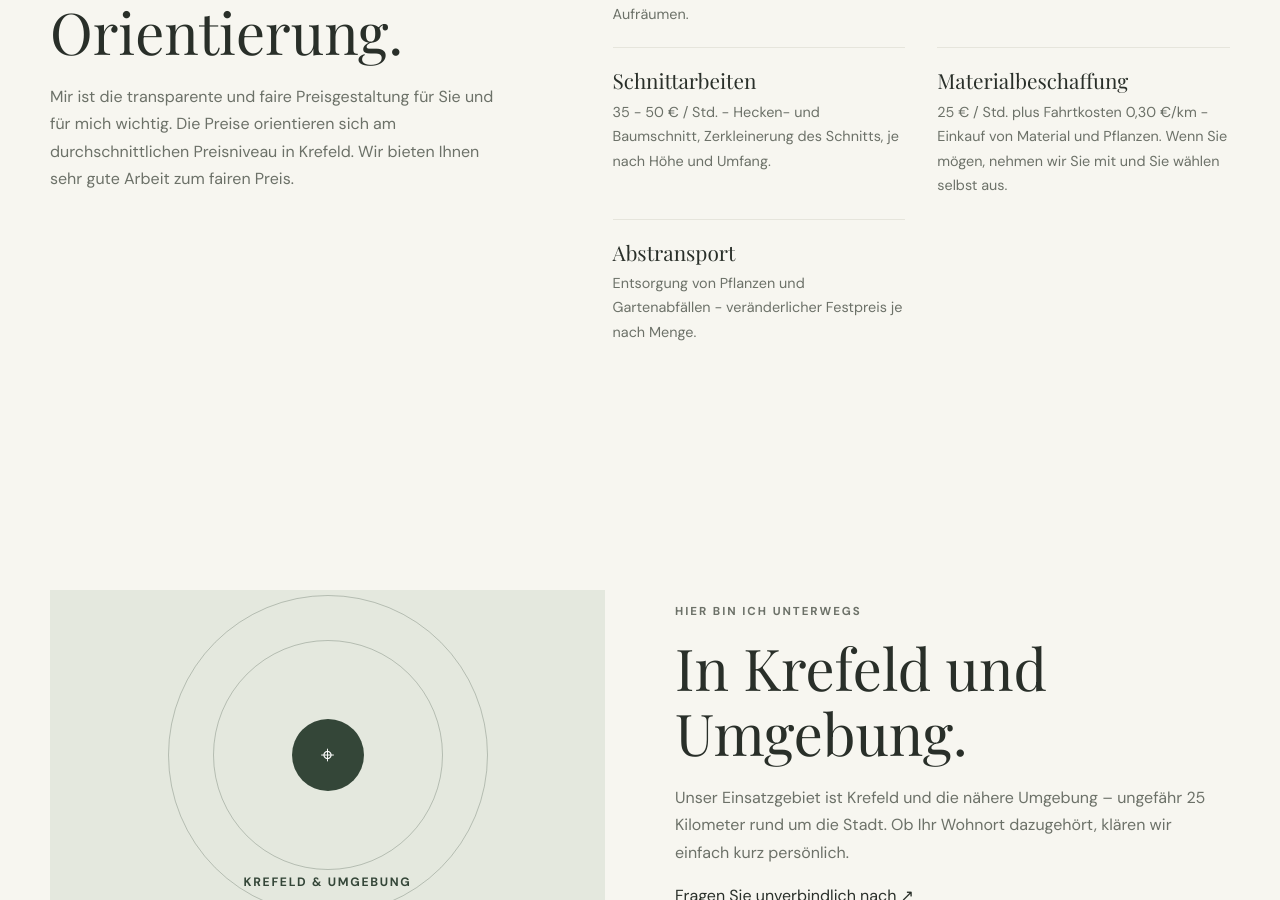
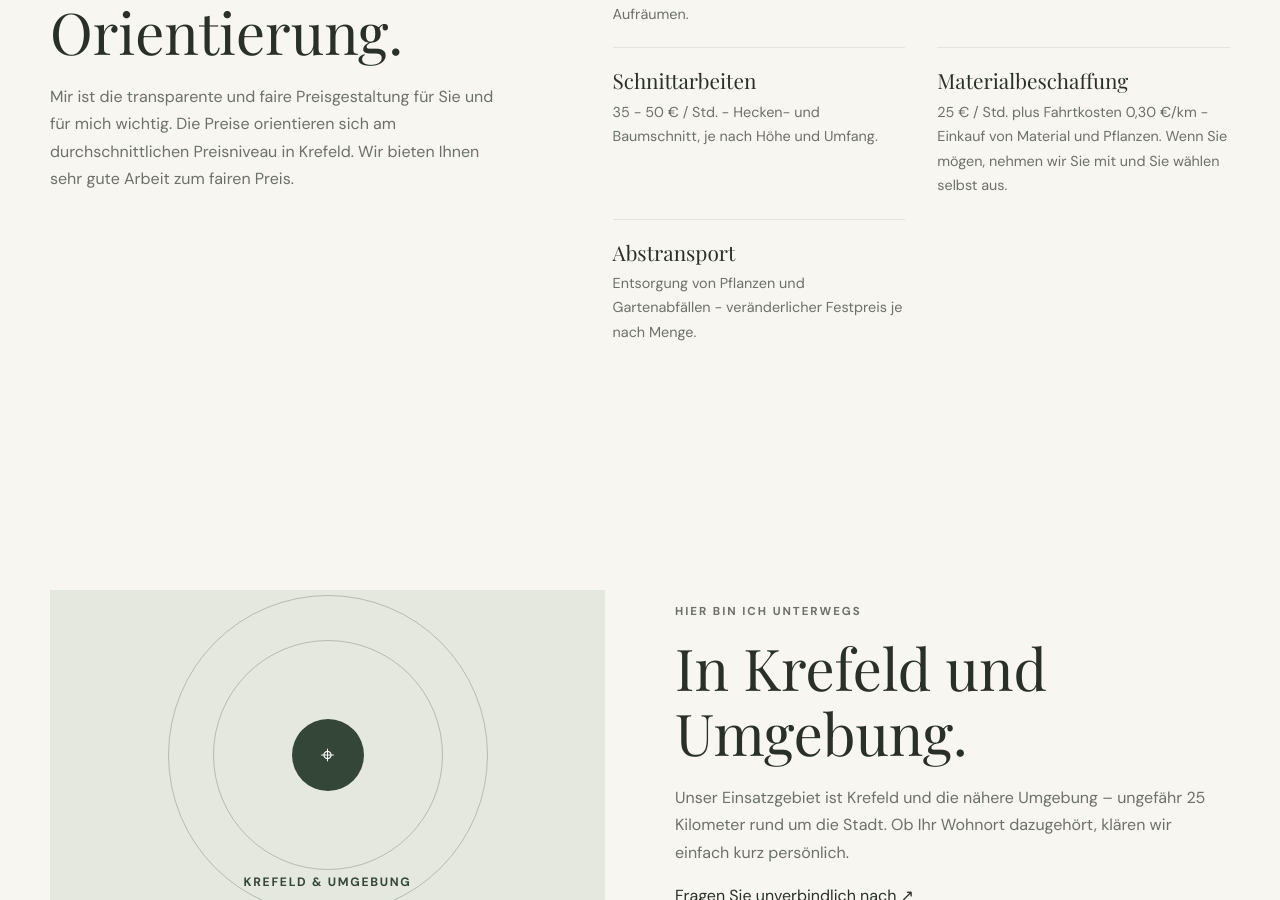
Before and after one commit to gartenhelferlein-krefeld/website, a plain HTML site: page index.html in a window 1280 px wide. Shown: the part 4600-5500 px from the top of the page. Drawn offline with nearby package versions, Linux system fonts and the light colour scheme.

Commit message:
shortened text

```diff
--- a/index.html
+++ b/index.html
@@ -793,7 +793,7 @@
         </article>
         <article class="price-item">
           <h3>Schnittarbeiten</h3>
-          <p>35 - 50 € / Std. - Hecken- und Baumschnitt, Zerkleinerung des Schnitts, je nach Höhe und Umfang.</p>
+          <p>35 - 50 € / Std. - Hecken- und Baumschnitt, je nach Höhe und Umfang.</p>
         </article>
         <article class="price-item">
           <h3>Materialbeschaffung</h3>
@@ -804,7 +804,6 @@
           <p>Entsorgung von Pflanzen und Gartenabfällen - veränderlicher Festpreis je nach Menge.</p>
         </article>
       </div>
-
     </section>
 
     <section class="area wrap reveal" id="einsatzgebiet">
```
